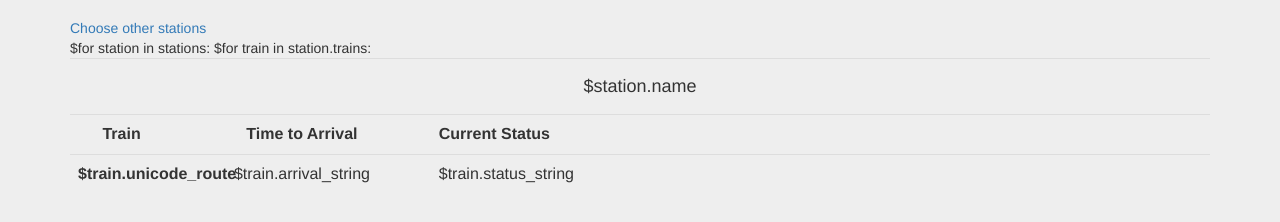
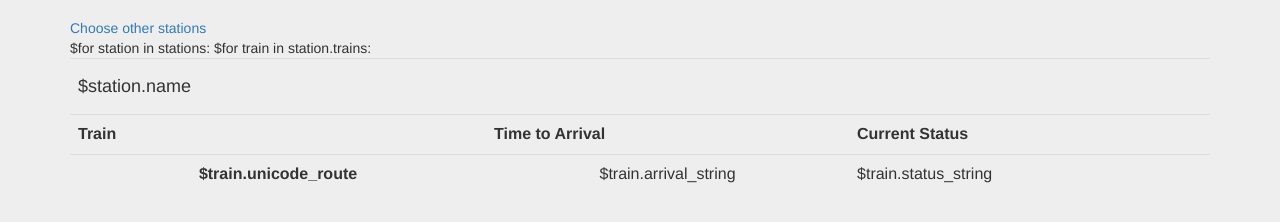
Before and after one commit to jamadeo/traintime, a plain HTML site: page templates/arrivals.html in a window 1280 px wide. Shown: the part 122-344 px from the top of the page. Drawn offline with nearby package versions, Linux system fonts and the light colour scheme.

Commit message:
Fixed some rendering issues

```diff
--- a/assets/css/arrivals.css
+++ b/assets/css/arrivals.css
@@ -4,7 +4,7 @@ body {
     background-color: #eee;
 }
 
-h1, h2, h3, h4, h5, h6 {
+h1 {
     text-align: center;
 }
 
@@ -22,13 +22,11 @@ tr {
 }
 
 td.route_id {
-    max-width: 20px;
     text-align: center;
     font-weight: bold;
 }
 
 td.arrival_time {
-    max-width: 50px;
     text-align: center;
 }
 
--- a/templates/arrivals.html
+++ b/templates/arrivals.html
@@ -29,9 +29,9 @@ $def with (stations)
       $for station in stations:
         <th colspan="3"><h4>$station.name</h4></th>
         <tr class="header_row">
-          <td class="route_id">Train</td>
-          <td class="arrival_time">Time to Arrival</td>
-          <td class="current_status">Current Status</td>
+          <th class="route_id">Train</th>
+          <th class="arrival_time">Time to Arrival</th>
+          <th class="current_status">Current Status</th>
         </tr>
         $for train in station.trains:
           <tr class="r$train.arrival_estimate_class">
```
